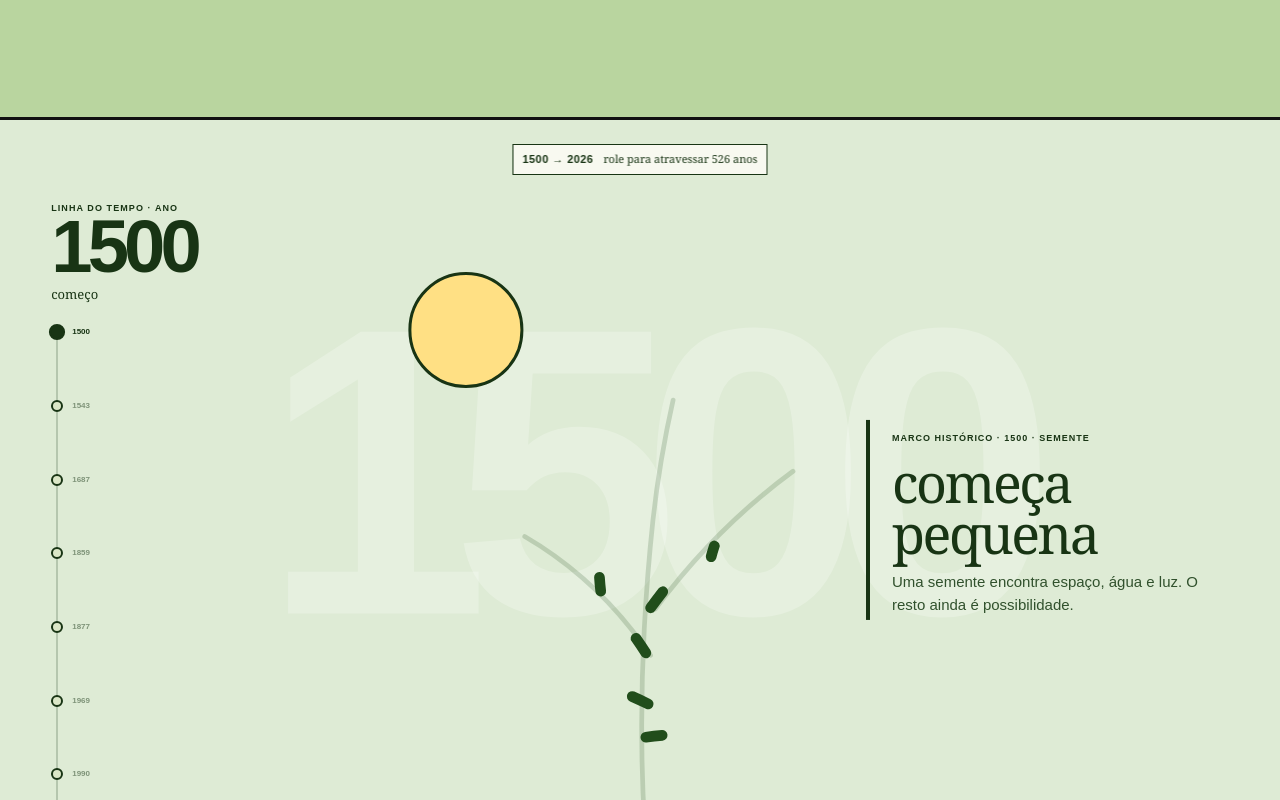
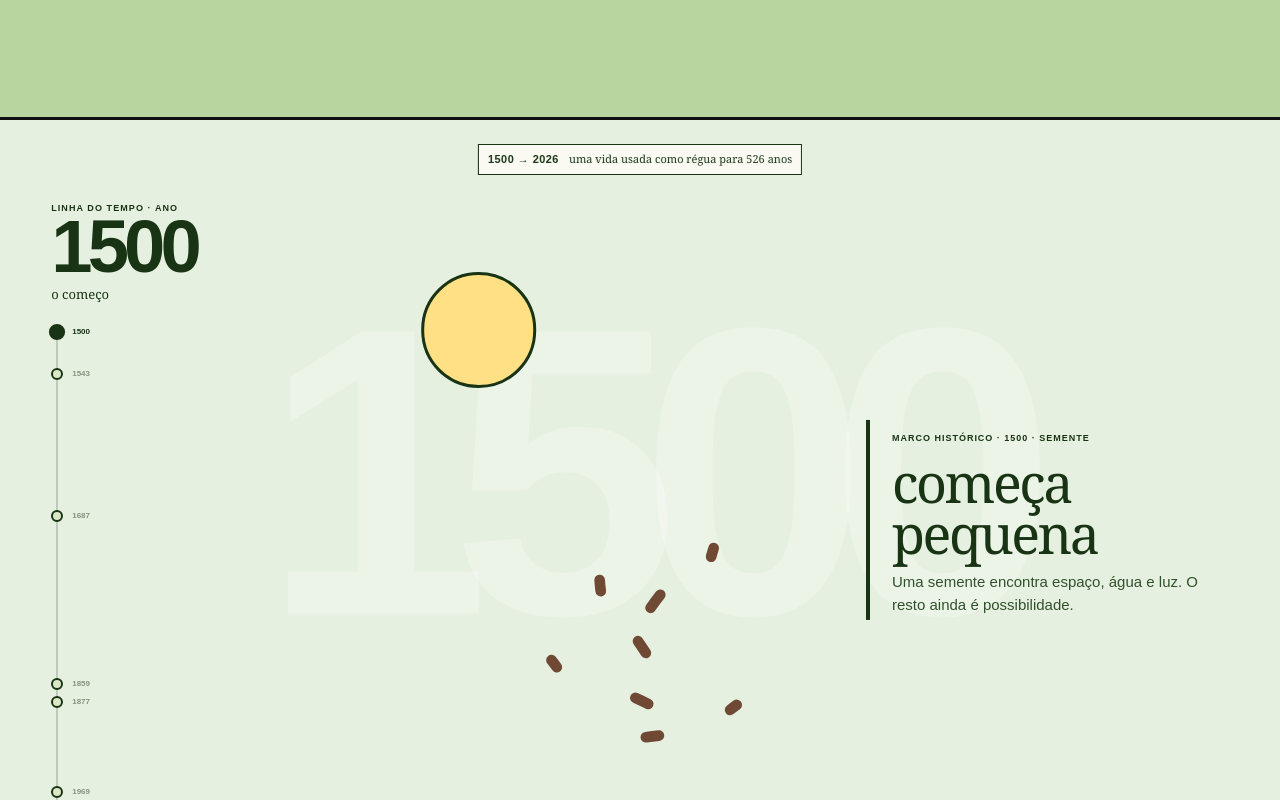
Before and after one commit to yuridomingues/entre, a Next.js app: page /arvore in a window 1280 px wide. Shown: the part 680-1480 px from the top of the page. Built offline with nearby package versions, Linux system fonts and the light colour scheme.

Commit message:
design: rebuild tree experience illustration

```diff
--- a/components/tree-experience.tsx
+++ b/components/tree-experience.tsx
@@ -1,5 +1,5 @@
 "use client";
-import { useEffect, useRef, useState } from "react";
+import { useEffect, useRef, useState, type CSSProperties } from "react";
 
 const moments=[
   {year:1500,label:"semente",title:"começa pequena",text:"Uma semente encontra espaço, água e luz. O resto ainda é possibilidade."},
@@ -12,9 +12,25 @@ const moments=[
   {year:2026,label:"agora",title:"você chegou",text:"A árvore atravessou tudo isso sem saber o nome de nenhum desses acontecimentos."}
 ];
 
-const leaves=[
-  [177,150,18],[218,112,23],[265,124,20],[312,153,22],[142,202,20],[203,190,25],[266,188,27],[330,208,22],
-  [112,254,18],[170,250,24],[234,242,27],[299,254,25],[363,268,18],[146,306,20],[213,304,26],[286,316,24],[338,326,18]
+const positions=moments.map(m=>(m.year-1500)/526);
+const leafClusters=[
+  {x:137,y:190,rx:52,ry:37,rot:-9,color:"#8fc979"},
+  {x:193,y:139,rx:58,ry:43,rot:7,color:"#7fbd6e"},
+  {x:259,y:130,rx:61,ry:43,rot:-5,color:"#9bd481"},
+  {x:326,y:171,rx:55,ry:38,rot:12,color:"#78b765"},
+  {x:113,y:252,rx:48,ry:34,rot:8,color:"#9bd481"},
+  {x:181,y:245,rx:57,ry:39,rot:-6,color:"#6eaa5e"},
+  {x:253,y:232,rx:65,ry:44,rot:5,color:"#88c471"},
+  {x:329,y:250,rx:54,ry:37,rot:-10,color:"#91ce78"},
+  {x:151,y:306,rx:47,ry:31,rot:-5,color:"#78b765"},
+  {x:224,y:302,rx:61,ry:38,rot:7,color:"#90cc76"},
+  {x:300,y:312,rx:54,ry:34,rot:-8,color:"#77b564"}
+];
+
+const leafSpecks=[
+  [112,181,-16],[145,153,11],[176,119,-7],[213,98,9],[252,104,-12],[289,118,6],[334,151,-8],
+  [95,226,10],[134,242,-11],[179,215,8],[222,205,-13],[266,202,7],[309,219,-10],[351,236,12],
+  [127,285,-7],[166,318,9],[211,280,-11],[255,287,8],[294,292,-8],[330,300,10]
 ];
 
 export function TreeExperience(){
@@ -34,77 +50,122 @@ export function TreeExperience(){
     return()=>{removeEventListener("scroll",update);removeEventListener("resize",update)};
   },[]);
 
-  const index=Math.min(moments.length-1,Math.floor(progress*moments.length));
+  let index=0;
+  positions.forEach((p,i)=>{if(progress>=p)index=i});
   const item=moments[index];
   const year=Math.round(1500+526*progress);
   const age=year-1500;
-  const draw=Math.min(1,.1+progress*1.08);
-  const crown=Math.max(0,Math.min(1,(progress-.06)/.45));
-  const trunkWidth=9+progress*13;
-  const sky="hsl("+(96+progress*10)+" "+(36+progress*8)+"% "+(88-progress*8)+"%)";
 
-  return <div className="tree-story" ref={ref}>
+  // A árvore amadurece antes da linha do tempo acabar.
+  // Depois disso, quem continua mudando principalmente é o mundo ao redor dela.
+  const maturity=Math.max(0,Math.min(1,progress/.34));
+  const draw=.08+maturity*.92;
+  const crown=Math.max(0,Math.min(1,(maturity-.14)/.7));
+  const trunkWidth=7+maturity*18;
+  const rootDraw=Math.max(0,Math.min(1,maturity*1.8));
+  const skyLight=91-progress*8;
+  const sky=`hsl(${97+progress*8} ${35+progress*7}% ${skyLight}%)`;
+  const canopyScale=.68+crown*.32;
+  const rings=Math.max(0,Math.min(1,(progress-.16)/.45));
+
+  return <div className="tree-story tree-story-illustrated" ref={ref}>
     <div className="tree-story-stage" style={{background:sky}}>
       <div className="tree-year-watermark" aria-hidden="true">{year}</div>
-      <div className="tree-time-key" style={{opacity:Math.max(.18,1-progress*2.6)}}>
+      <div className="tree-time-key" style={{opacity:Math.max(.22,1-progress*2.4)}}>
         <strong>1500 → 2026</strong>
-        <span>role para atravessar 526 anos</span>
+        <span>uma vida usada como régua para 526 anos</span>
       </div>
 
       <aside className="tree-rail">
         <div className="tree-clock">
           <small>linha do tempo · ano</small>
           <strong>{year}</strong>
-          <span>{age===0?"começo":age+" anos depois"}</span>
+          <span>{age===0?"o começo":age+" anos depois"}</span>
         </div>
         <div className="tree-rail-line">
           <i className="tree-rail-fill" style={{height:(progress*100)+"%"}}/>
-          {moments.map((moment,i)=><button
-            key={moment.year}
-            className={i===index?"active":i<index?"passed":""}
-            style={{top:((i/(moments.length-1))*100)+"%"}}
-            aria-label={moment.year+", "+moment.label}
-            onClick={()=>{
-              const el=ref.current;
-              if(!el)return;
-              const target=el.offsetTop+((i/(moments.length-1))*Math.max(1,el.offsetHeight-window.innerHeight));
-              window.scrollTo({top:target,behavior:"smooth"});
-            }}
-          ><b/><span>{moment.year}</span></button>)}
+          {moments.map((moment,i)=>{
+            const pos=positions[i]*100;
+            const style={top:pos+"%","--pos":pos+"%"} as CSSProperties;
+            return <button
+              key={moment.year}
+              className={i===index?"active":i<index?"passed":""}
+              style={style}
+              aria-label={moment.year+", "+moment.label}
+              onClick={()=>{
+                const el=ref.current;if(!el)return;
+                const total=Math.max(1,el.offsetHeight-window.innerHeight);
+                window.scrollTo({top:el.offsetTop+positions[i]*total,behavior:"smooth"});
+              }}
+            ><b/><span>{moment.year}</span></button>;
+          })}
         </div>
       </aside>
 
       <div className="tree-canvas" aria-hidden="true">
-        <div className="tree-sun" style={{transform:"translate("+(progress*34-17)+"vw,"+(Math.sin(progress*Math.PI)*-18)+"px)"}}/>
-        <svg viewBox="0 0 480 620" className="tree-drawing">
-          <path className="tree-ground back" d="M32 574c94 7 174-4 263 2 57 4 103 0 153-3"/>
-          <path className="tree-ground" d="M27 568c98 4 178-3 268 1 57 2 105 0 158-4"/>
+        <div className="tree-sun" style={{transform:`translate(${progress*32-16}vw,${Math.sin(progress*Math.PI)*-18}px)`}}/>
+        <svg viewBox="0 0 480 620" className="tree-drawing tree-drawing-editorial">
+          <defs>
+            <filter id="tree-soft-shadow" x="-30%" y="-30%" width="160%" height="160%">
+              <feDropShadow dx="0" dy="4" stdDeviation="2.4" floodColor="#183414" floodOpacity=".13"/>
+            </filter>
+          </defs>
 
-          <g className="tree-branches" fill="none" stroke="currentColor" strokeLinecap="round" strokeLinejoin="round">
-            <path pathLength="1" style={{strokeDasharray:1,strokeDashoffset:1-draw,strokeWidth:trunkWidth}} d="M241 569c-7-101-6-196 3-287 3-34 9-70 16-103"/>
+          <path className="tree-hill far" d="M5 574c70-52 149-50 213-20 72 34 151 27 257-21v87H5Z"/>
+          <path className="tree-hill near" d="M0 590c103-25 197-13 283 2 77 13 135 10 197-4v32H0Z"/>
+          <path className="tree-ground back" d="M28 576c89 6 174-3 270 2 65 4 111 0 156-4"/>
+          <path className="tree-ground" d="M24 568c99 4 180-3 273 1 61 2 109 0 160-4"/>
+
+          <g className="tree-roots" fill="none" strokeLinecap="round" strokeLinejoin="round">
+            <path pathLength="1" style={{strokeDasharray:1,strokeDashoffset:1-rootDraw}} d="M239 557c-31 8-60 17-90 37"/>
+            <path pathLength="1" style={{strokeDasharray:1,strokeDashoffset:1-rootDraw}} d="M245 558c31 6 62 18 93 37"/>
+            <path pathLength="1" style={{strokeDasharray:1,strokeDashoffset:1-rootDraw}} d="M240 560c-8 13-14 25-17 38"/>
+          </g>
+
+          <g className="tree-trunk-fill" filter="url(#tree-soft-shadow)">
+            <path d="M225 568c5-74 3-143 9-204 4-46 9-87 17-125 4-20 8-39 14-59 8 28 9 58 7 89-2 34-6 68-6 101 0 58 8 123 17 198Z" fill="#a8754f" opacity={maturity}/>
+            <path d="M245 568c-2-95-2-185 4-272 4-53 10-93 17-116" fill="none" stroke="#704833" strokeWidth="4" strokeLinecap="round" opacity={maturity*.8}/>
+          </g>
+
+          <g className="tree-branches" fill="none" stroke="#6f4934" strokeLinecap="round" strokeLinejoin="round">
+            <path pathLength="1" style={{strokeDasharray:1,strokeDashoffset:1-draw,strokeWidth:trunkWidth}} d="M242 569c-7-102-5-197 3-287 4-39 11-74 20-109"/>
             <path pathLength="1" style={{strokeDasharray:1,strokeDashoffset:1-draw}} d="M245 395c-27-42-62-77-104-104"/>
             <path pathLength="1" style={{strokeDasharray:1,strokeDashoffset:1-draw}} d="M249 357c36-49 76-89 119-120"/>
             <path pathLength="1" style={{strokeDasharray:1,strokeDashoffset:1-draw}} d="M247 438c-49-24-96-34-143-31"/>
             <path pathLength="1" style={{strokeDasharray:1,strokeDashoffset:1-draw}} d="M245 466c48-7 91 2 132 28"/>
             <path pathLength="1" style={{strokeDasharray:1,strokeDashoffset:1-draw}} d="M207 343c-5-42 3-79 24-112"/>
             <path pathLength="1" style={{strokeDasharray:1,strokeDashoffset:1-draw}} d="M300 314c9-33 25-59 49-79"/>
+            <path pathLength="1" style={{strokeDasharray:1,strokeDashoffset:1-draw}} d="M170 407c-19-26-42-45-71-57"/>
+            <path pathLength="1" style={{strokeDasharray:1,strokeDashoffset:1-draw}} d="M316 443c27-21 52-31 78-32"/>
           </g>
 
-          <g className="tree-branch-echo" fill="none" stroke="currentColor" strokeLinecap="round" opacity=".18">
-            <path d="M246 569c-8-98-5-192 5-286 4-36 10-70 17-101"/>
-            <path d="M249 397c-28-41-63-75-106-100"/>
-            <path d="M253 358c35-47 75-86 116-116"/>
+          <g className="tree-branch-echo" fill="none" stroke="#c18c65" strokeLinecap="round" opacity={maturity*.32}>
+            <path d="M249 566c-4-93-2-187 7-279 4-40 10-75 17-105"/>
+            <path d="M250 399c-27-40-62-73-104-98"/>
+            <path d="M255 361c35-46 74-84 114-113"/>
           </g>
 
-          <g className="tree-leaves" style={{opacity:crown}}>
-            {leaves.map(([cx,cy,r],i)=>{
-              const local=Math.max(0,Math.min(1,(crown*1.4)-(i%5)*.08));
-              return <ellipse key={i} cx={cx} cy={cy} rx={r*(.75+local*.35)} ry={r*(.55+local*.3)} transform={"rotate("+((i%2?1:-1)*(8+i%4*5))+" "+cx+" "+cy+")"} opacity={local}/>;
-            })}
+          <g className="tree-canopy" style={{opacity:crown,transform:`scale(${canopyScale})`,transformOrigin:"240px 250px"}}>
+            {leafClusters.map((l,i)=><ellipse key={i} cx={l.x} cy={l.y} rx={l.rx} ry={l.ry} transform={`rotate(${l.rot} ${l.x} ${l.y})`} fill={l.color} stroke="#315c2a" strokeWidth="3"/>)}
+            {leafSpecks.map(([x,y,rot],i)=><path key={i} d={`M${x-8} ${y}q8-11 17 0-8 10-17 0Z`} transform={`rotate(${rot} ${x} ${y})`} fill={i%3===0?"#b8df94":"#6fa95d"} stroke="#315c2a" strokeWidth="1.6"/>)}
           </g>
 
-          <g className="tree-ring-marks" opacity={Math.min(1,progress*2)}>
-            <path d="M214 552c18-5 37-5 55 0M216 536c17-5 34-5 51 0M219 520c15-4 30-4 45 0"/>
+          <g className="tree-ring-marks" opacity={rings}>
+            <ellipse cx="248" cy="548" rx="24" ry="7"/>
+            <ellipse cx="248" cy="548" rx="18" ry="5"/>
+            <ellipse cx="248" cy="548" rx="11" ry="3"/>
+          </g>
+
+          <g className="tree-life-details" opacity={Math.max(0,(progress-.38)*1.8)}>
+            <path d="M83 548q13-17 26 0" fill="none" stroke="#315c2a" strokeWidth="3"/>
+            <path d="M367 542q13-16 25 0" fill="none" stroke="#315c2a" strokeWidth="3"/>
+            <circle cx="96" cy="546" r="4" fill="#f0cf68" stroke="#315c2a" strokeWidth="1.5"/>
+            <circle cx="379" cy="541" r="4" fill="#ef8b77" stroke="#315c2a" strokeWidth="1.5"/>
+          </g>
+
+          <g className="tree-birds" opacity={Math.max(0,(progress-.62)*2.5)} fill="none" stroke="#315c2a" strokeWidth="3" strokeLinecap="round">
+            <path d="M354 92q9-9 18 0 9-9 18 0"/>
+            <path d="M385 117q7-7 14 0 7-7 14 0"/>
           </g>
         </svg>
       </div>
```
